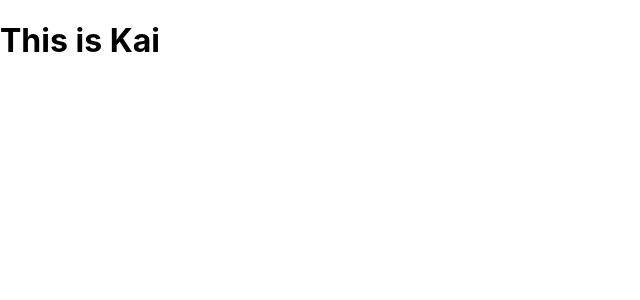
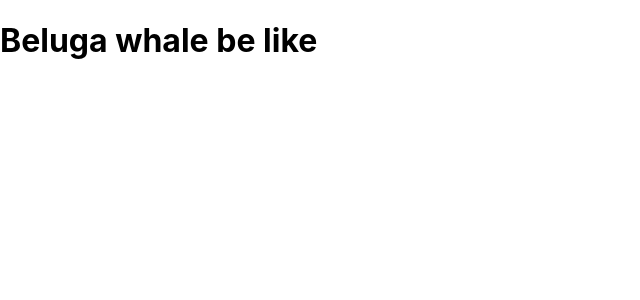
Before and after one commit to SourColeslaw/website, a Next.js app: page / in a window 1280 px wide. Shown: the top 300 px of the page, without its empty margins (0-640 px from the left). Built offline with nearby package versions, Linux system fonts and the light colour scheme.

Commit message:
first commit

```diff
--- a/pages/index.js
+++ b/pages/index.js
@@ -1,6 +1,6 @@
 function IndexPage() {
   return (
-    <h1>This is Kai</h1>
+    <h1>Beluga whale be like</h1>
   )
 }
 
```
